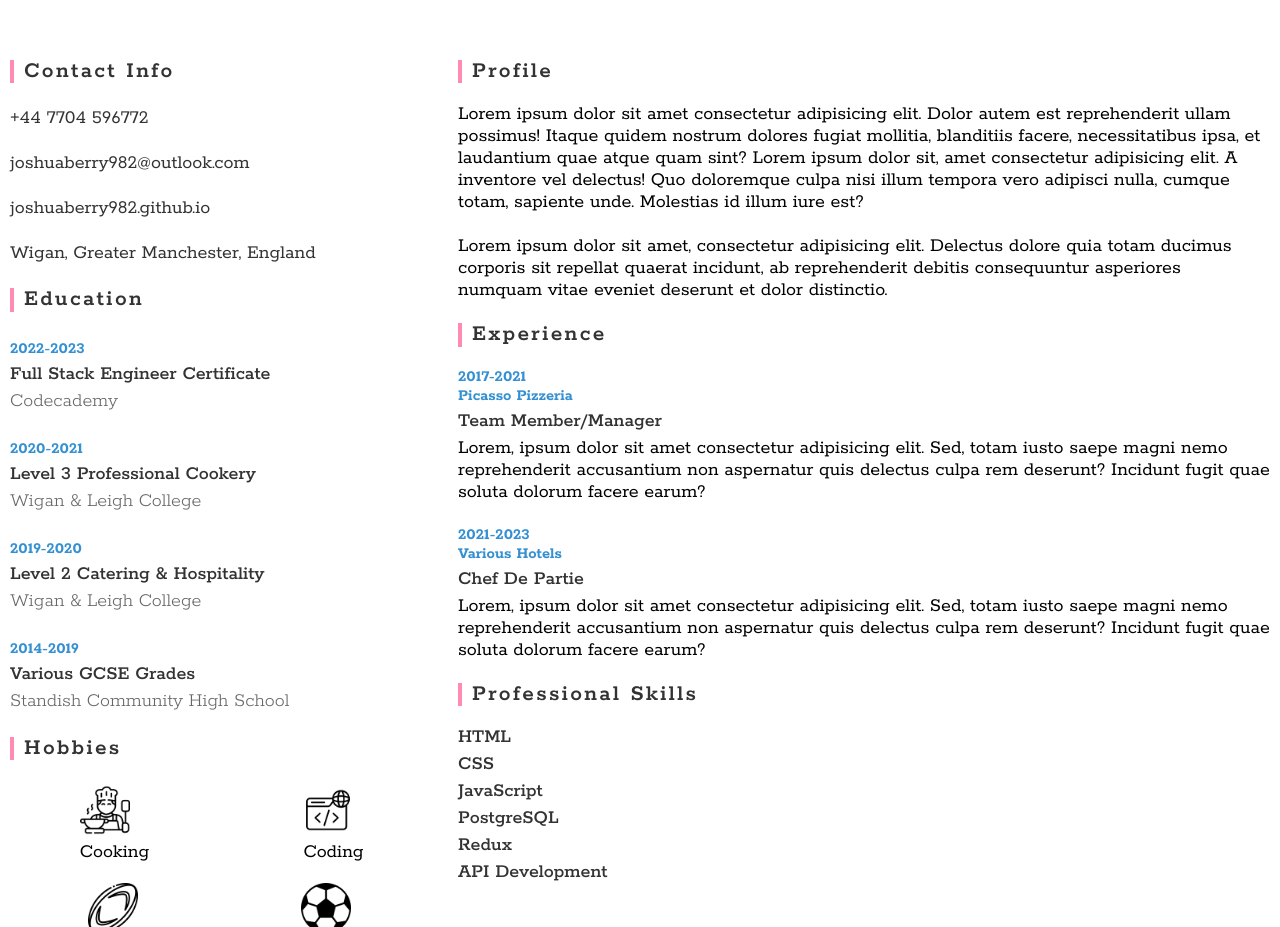
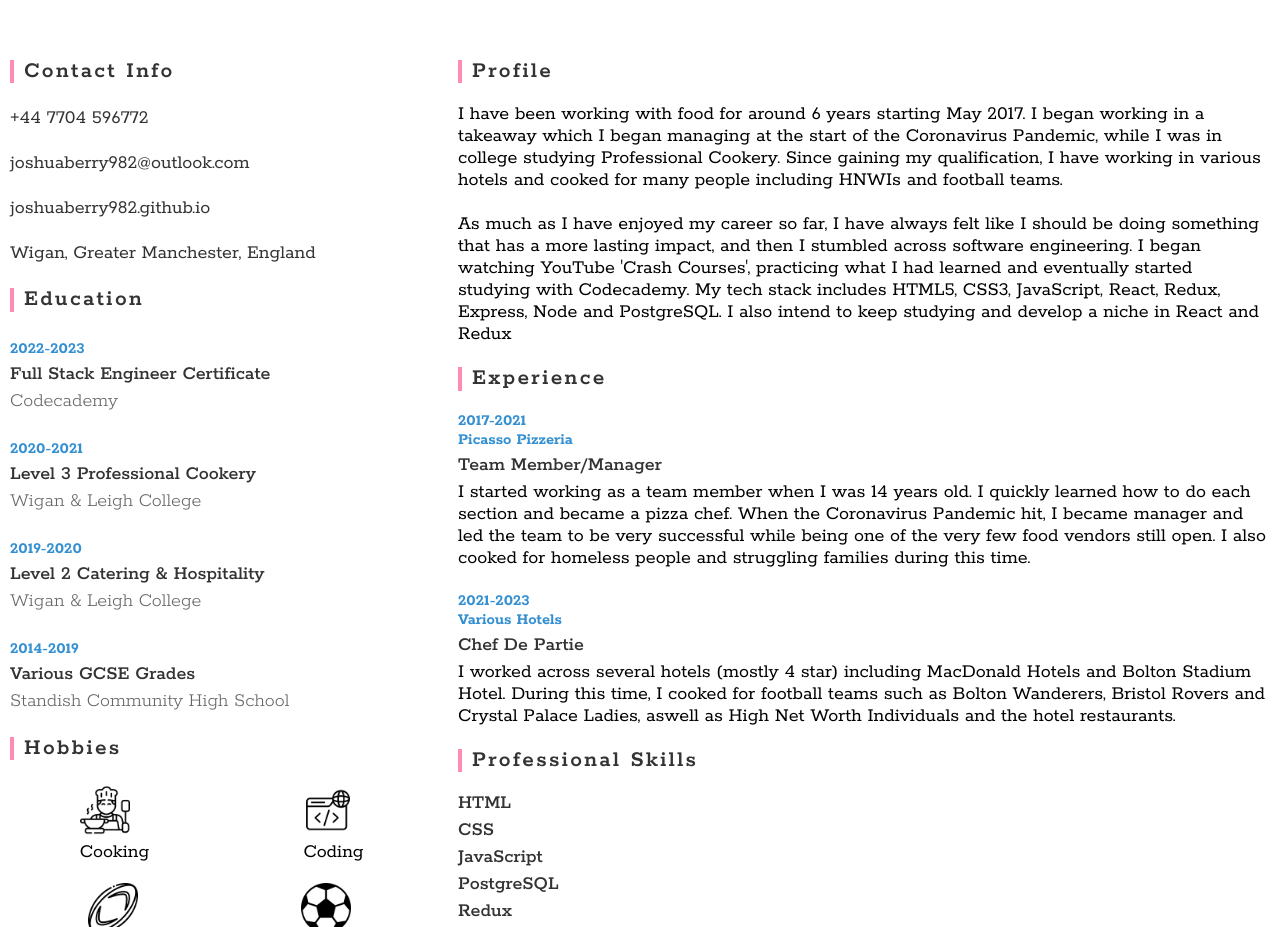
Before and after one commit to joshuaberry982/portfolio-source-code, a React (Create React App) app: page /cv in a window 1280 px wide. Shown: the part 358-1285 px from the top of the page. Built offline with nearby package versions, Linux system fonts and the light colour scheme.

Commit message:
finished cv

```diff
--- a/src/Pages/cv/CV.js
+++ b/src/Pages/cv/CV.js
@@ -98,9 +98,11 @@ export default function CV() {
             <div className="right1">
                 <div class="about1">
                 <h3>Profile</h3>
-                    <p>Lorem ipsum dolor sit amet consectetur adipisicing elit. Dolor autem est reprehenderit ullam possimus! Itaque quidem nostrum dolores fugiat mollitia, blanditiis facere, necessitatibus ipsa, et laudantium quae atque quam sint? Lorem ipsum dolor sit, amet consectetur adipisicing elit. A inventore vel delectus! Quo doloremque culpa nisi illum tempora vero adipisci nulla, cumque totam, sapiente unde. Molestias id illum iure est?<br /><br />Lorem ipsum dolor sit amet, consectetur adipisicing elit. Delectus dolore quia totam ducimus corporis sit repellat quaerat incidunt, ab reprehenderit debitis consequuntur asperiores numquam vitae eveniet deserunt et dolor distinctio.</p>
+                    <p>I have been working with food for around 6 years starting May 2017. I began working in a takeaway which I began managing at the start of the Coronavirus Pandemic, while I was in college studying Professional Cookery. Since gaining my qualification, I have working in various hotels and cooked for many people including HNWIs and football teams.
+                    <br /><br />
+                    As much as I have enjoyed my career so far, I have always felt like I should be doing something that has a more lasting impact, and then I stumbled across software engineering. I began watching YouTube 'Crash Courses', practicing what I had learned and eventually started studying with Codecademy. My tech stack includes HTML5, CSS3, JavaScript, React, Redux, Express, Node and PostgreSQL. I also intend to keep studying and develop a niche in React and Redux</p>
+                 <br />
                  </div>
-                 <br />
                  <div class="about1">
                     <h3>Experience</h3>
                     <div class="box1">
@@ -110,7 +112,7 @@ export default function CV() {
                         </div>
                         <div class="text1">
                             <h4>Team Member/Manager</h4>
-                            <p>Lorem, ipsum dolor sit amet consectetur adipisicing elit. Sed, totam iusto saepe magni nemo reprehenderit accusantium non aspernatur quis delectus culpa rem deserunt? Incidunt fugit quae soluta dolorum facere earum?</p>
+                            <p>I started working as a team member when I was 14 years old. I quickly learned how to do each section and became a pizza chef. When the Coronavirus Pandemic hit, I became manager and led the team to be very successful while being one of the very few food vendors still open. I also cooked for homeless people and struggling families during this time.</p>
                         </div>
                     </div>
                     <br />
@@ -121,7 +123,7 @@ export default function CV() {
                         </div>
                         <div class="text1">
                             <h4>Chef De Partie</h4>
-                            <p>Lorem, ipsum dolor sit amet consectetur adipisicing elit. Sed, totam iusto saepe magni nemo reprehenderit accusantium non aspernatur quis delectus culpa rem deserunt? Incidunt fugit quae soluta dolorum facere earum?</p>
+                            <p>I worked across several hotels (mostly 4 star) including MacDonald Hotels and Bolton Stadium Hotel. During this time, I cooked for football teams such as Bolton Wanderers, Bristol Rovers and Crystal Palace Ladies, aswell as High Net Worth Individuals and the hotel restaurants.</p>
                         </div>
                     </div>
                 </div>
```
Lines whose indentation alone changed are shown as unchanged.
